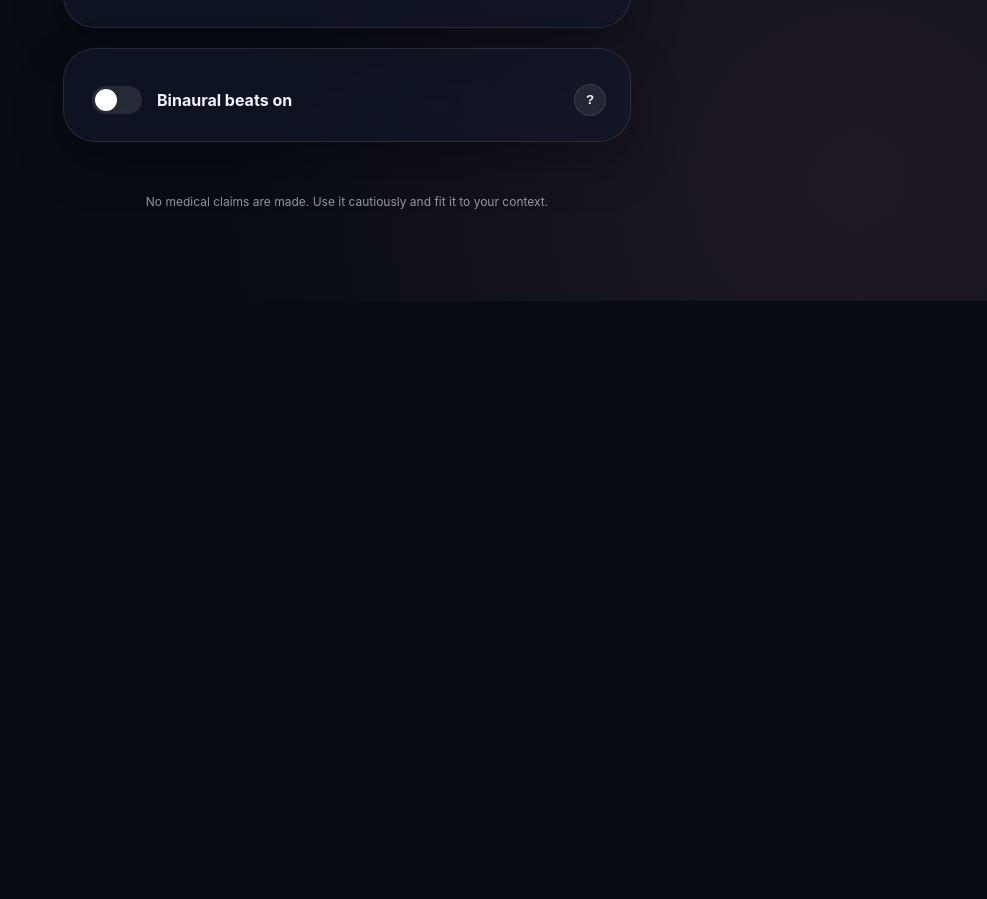
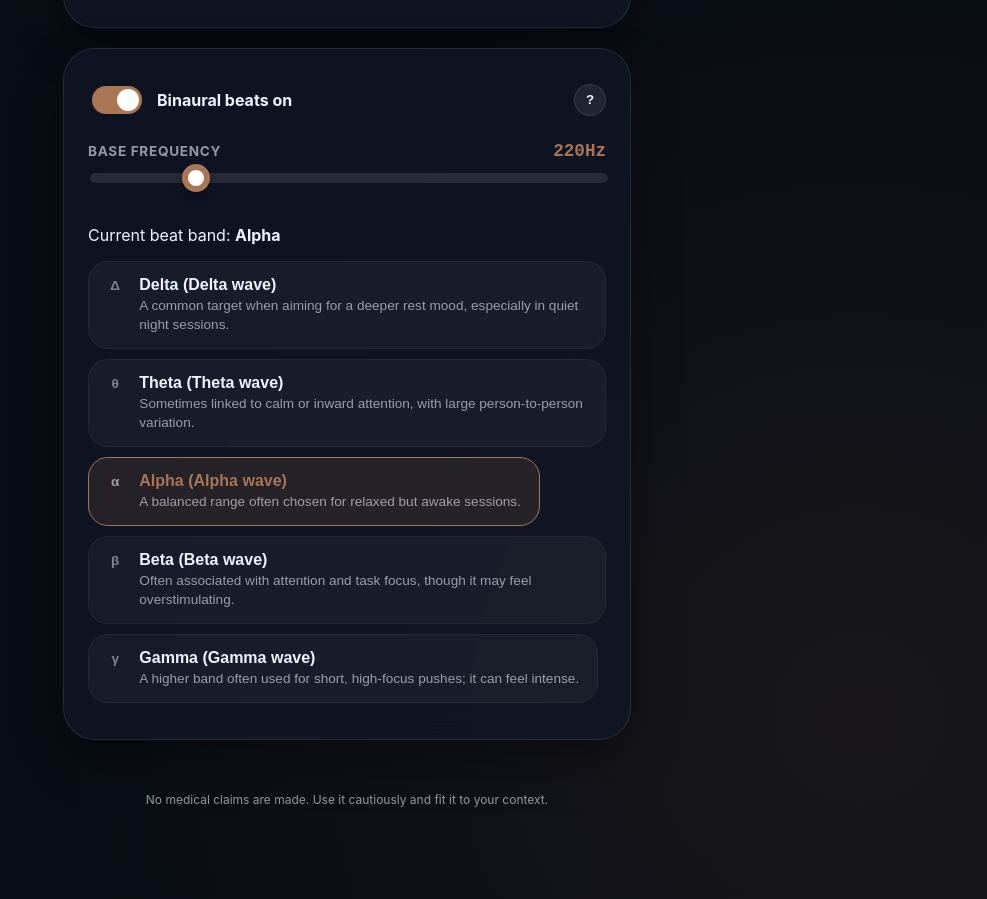
Before and after one commit to shin1007/noise_maker, a React (Vite) app: page / in a window 1280 px wide. Shown: the part 917-1816 px from the top of the page, without its empty margins (293-1280 px from the left). Before the commit the page ends 1218 px from the top, so only its background shows below. Built offline with nearby package versions, Linux system fonts and the light colour scheme.

Commit message:
feat: update default user settings and enhance iOS audio playback handling

```diff
--- a/src/App.tsx
+++ b/src/App.tsx
@@ -16,11 +16,11 @@ interface UserSettings {
 }
 
 const defaultState: UserSettings = {
-  noiseType: 'pink' as NoiseType,
+  noiseType: 'brown' as NoiseType,
   volume: 55,
-  binauralEnabled: false,
+  binauralEnabled: true,
   baseFrequency: 220,
-  differenceFrequency: 6,
+  differenceFrequency: 10,
   timerMinutes: 30
 };
 
--- a/src/audio/noiseEngine.ts
+++ b/src/audio/noiseEngine.ts
@@ -201,21 +201,24 @@ export class NoiseEngine {
     this.leftToneGain.connect(this.merger, 0, 0);
     this.rightToneGain.connect(this.merger, 0, 1);
 
-    // Connect to physical destination for stable playback on Desktop/PC
-    this.merger.connect(this.context.destination);
+    // Check if we are on iOS/Safari which requires the <audio> element hack for background playback
+    const isIOS = /iPad|iPhone|iPod/.test(navigator.userAgent) || (navigator.platform === 'MacIntel' && navigator.maxTouchPoints > 1);
 
-    // ALSO connect to a MediaStreamDestination for iOS background support.
+    if (isIOS) {
+      // iOS specific: Use MediaStreamDestination + <audio> element to keep playback alive in background
       const destination = this.context.createMediaStreamDestination();
       this.merger.connect(destination);
 
-    // And then we use a standard <audio> element to play that stream.
-    // iOS treats this as a first-class media playback session.
       this.audioElement = new Audio();
       this.audioElement.srcObject = destination.stream;
       this.audioElement.muted = false;
       this.audioElement.setAttribute('playsinline', '');
       this.audioElement.style.display = 'none';
       document.body.appendChild(this.audioElement);
+    } else {
+      // PC/Android: Connect directly to destination for maximum stability and lowest latency
+      this.merger.connect(this.context.destination);
+    }
   }
 
   private ensureTones(settings: AudioSettings): void {
```
Lines whose indentation alone changed are shown as unchanged.
